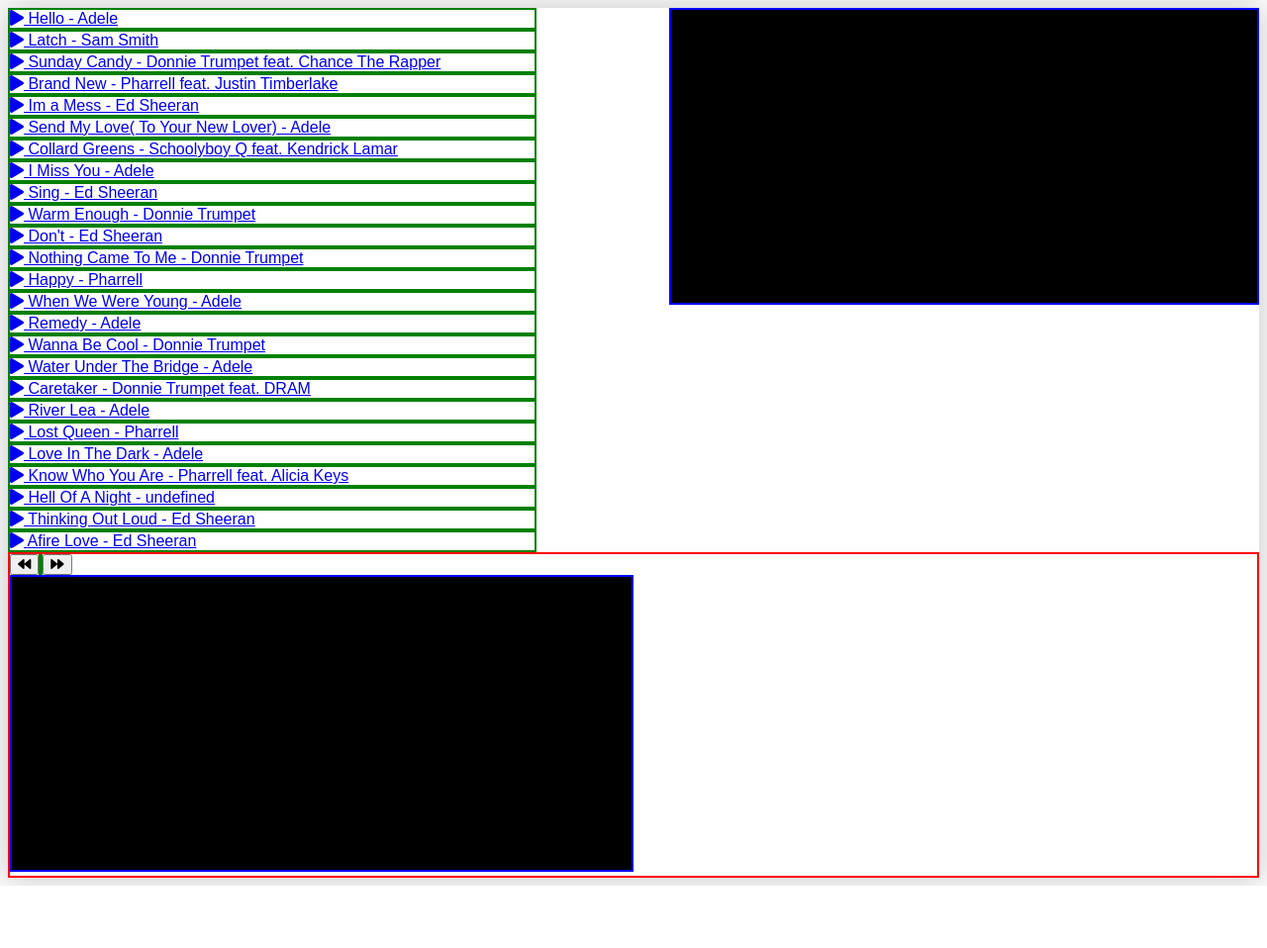
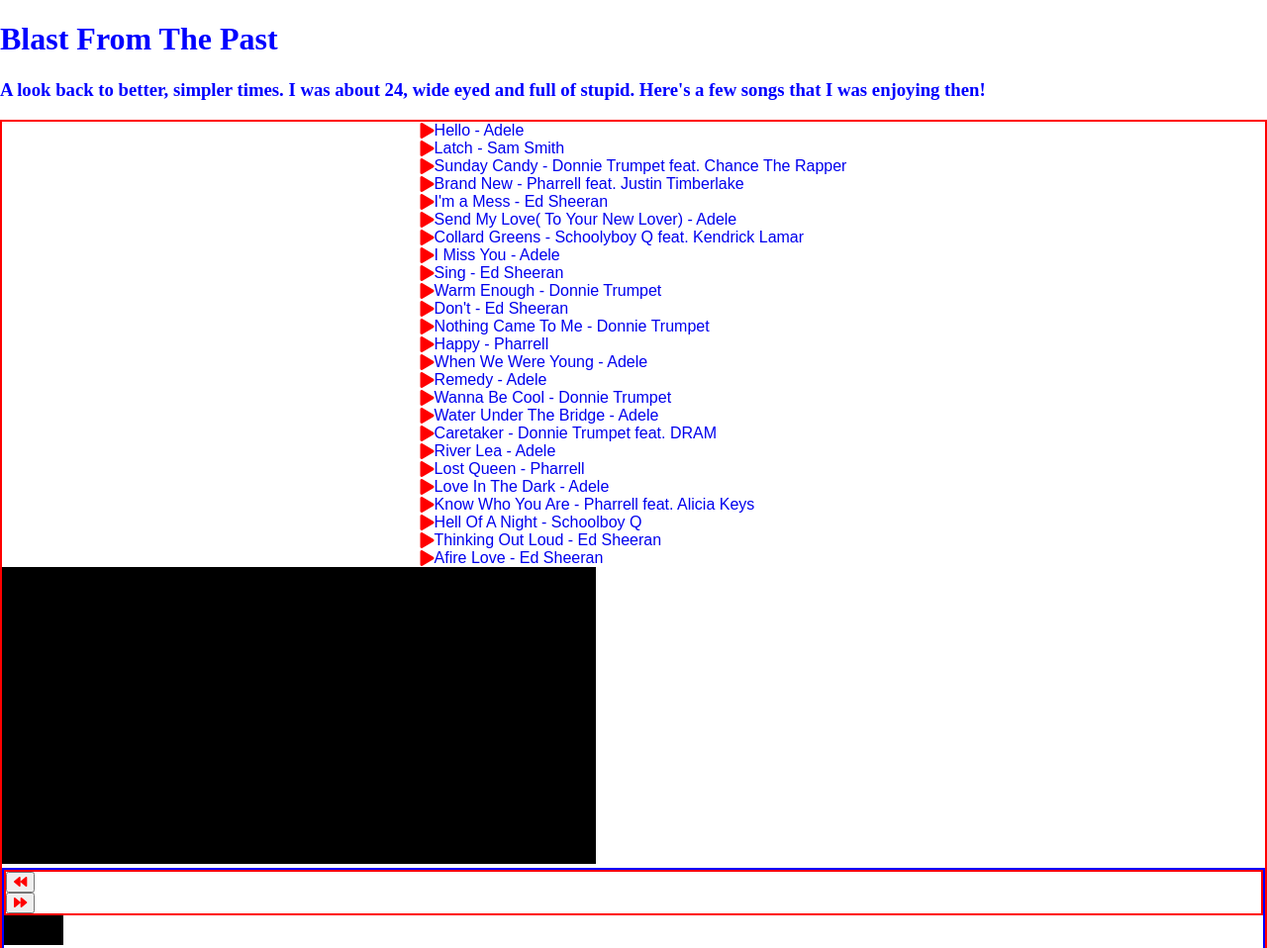
Before and after one commit to jTCode2408/js-audio-player, a website with bundled scripts: page index.html in a window 1280 px wide. Shown: the top 958 px of the page at 99% size. Before the commit the page ends 895 px from the top, so only its background shows below. Built offline with nearby package versions, Linux system fonts and the light colour scheme.

Commit message:
stylin start

```diff
--- a/Player.js
+++ b/Player.js
@@ -64,7 +64,7 @@
 
             const playElm =document.createElement('button');
             playElm.classList.add('play');
-            playElm.innerHTML= '<i class= "fa fa-play"></i>';
+            playElm.innerHTML= '<i class="fa fa-play"></i>';
 
             this.visualiserElm=document.createElement('canvas');
 
@@ -74,9 +74,9 @@
             containerElm.appendChild(this.audioElm);
             containerElm.appendChild(this.playlistElm);
             containerElm.appendChild(this.visualiserElm);
+            containerElm.appendChild(progressBarElm);
+            this.playerElm.appendChild(containerElm);
 
-            this.playerElm.appendChild(containerElm);
-            this.playerElm.appendChild(progressBarElm);
 
             this.createPlaylistElm(this.playlistElm);
             this.createProgressBarElm(progressBarElm);
@@ -176,7 +176,7 @@
                 const audioItem=document.createElement('a');
                 //each item gets url & name props & event listener
                 audioItem.href=audio.url;
-                audioItem.innerHTML= `<i class= "fa fa-play"></i>    ${audio.name} - ${audio.artist}`;
+                audioItem.innerHTML= `<i class="fa fa-play"></i>   ${audio.name} - ${audio.artist}`;
                 this.setEventListener(audioItem);
                 playlistElm.appendChild(audioItem);
                 return audioItem
@@ -216,15 +216,15 @@
 
 
         setPauseIcon(elem){
-            const icon=elem.querySelector('i');
-            icon.classList.add('fa-puase');
-            icon.classList.remove('fa-play');
+            const icon=elem.querySelector("i");
+            icon.classList.add("fa-puase");
+            icon.classList.remove("fa-play");
             }
 
         setPlayIcon(elem){
-            const icon=elem.querySelector('i');
-            icon.classList.remove('fa-pause');
-            icon.classList.add('fa-play');
+            const icon=elem.querySelector("i");
+            icon.classList.remove("fa-pause");
+            icon.classList.add("fa-play");
 
 
             }
--- a/app.js
+++ b/app.js
@@ -5,7 +5,7 @@
    {url: 'songs/12 Latch (Acoustic).mp3', name: 'Latch', artist: 'Sam Smith'},
    {url: 'songs/15 Sunday Candy.mp3', name: 'Sunday Candy', artist: 'Donnie Trumpet feat. Chance The Rapper'},
    {url: 'songs/02 Brand New (Duet with Justin Timbe.mp3', name: 'Brand New', artist: 'Pharrell feat. Justin Timberlake'},
-   {url: 'songs/02 Im a Mess.mp3', name: 'Im a Mess', artist: 'Ed Sheeran'},
+   {url: 'songs/02 I\'m a Mess.mp3', name: 'I\'m a Mess', artist: 'Ed Sheeran'},
    {url: 'songs/02 Send My Love (To Your New Lover).mp3', name: 'Send My Love( To Your New Lover)', artist: 'Adele'},
    {url: 'songs/03 Collard Greens (feat. Kendrick La.mp3', name: 'Collard Greens', artist: 'Schoolyboy Q feat. Kendrick Lamar'},
    {url: 'songs/03 I Miss You.mp3', name: 'I Miss You', artist:'Adele'},
@@ -23,7 +23,7 @@
    {url: 'songs/08 Lost Queen.mp3', name: 'Lost Queen', artist: 'Pharrell'},
    {url: 'songs/08 Love in the Dark.mp3', name: 'Love In The Dark', artist: 'Adele'},
    {url: 'songs/09 Know Who You Are (Duet with Alici.mp3', name: 'Know Who You Are', artist:'Pharrell feat. Alicia Keys'},
-   {url: 'songs/10 Hell of a Night.mp3', name: 'Hell Of A Night'},
+   {url: 'songs/10 Hell of a Night.mp3', name: 'Hell Of A Night', artist: 'Schoolboy Q'},
    {url: 'songs/11 Thinking Out Loud.mp3', name: 'Thinking Out Loud', artist:'Ed Sheeran'},
    {url: 'songs/12 Afire Love.mp3', name :'Afire Love', artist: 'Ed Sheeran'},
 
--- a/index.html
+++ b/index.html
@@ -7,6 +7,9 @@
     <link rel="stylesheet" href="style.css">
 </head>
 <body>
+    <header> <h1>Blast From The Past </h1>
+    <h3>A look back to better, simpler times. I was about 24, wide eyed and full of stupid. Here's a few songs that I was enjoying then!</h3>
+</header>
     <div class="audioPlayer"></div>
     <script src="app.js" type="module"></script>
 
--- a/style.css
+++ b/style.css
@@ -5,61 +5,75 @@
 }
 body{
     color: blue;
-
     max-width: 100%;
+    /* border:2px solid orange; */
+    margin: 0 auto;
 }
 
 
 
 .audioPlayer {
-    box-shadow: 0 0 32px 4px rgba(0,0,0,0.2);
+       /* entire player components */
     font-family: 'Source Sans Pro', sans-serif;
-    width: 100%;
-    display: flex;
-    justify-content: space-around;
-    flex-direction: column;
+
+
+
 }
 canvas {
 
-        width: 50%;
-        border:2px solid blue;
         height: 300px;
         background-color: black;
     }
 
 .playlist{
-
+    /* songs list*/
     display:flex;
-    flex-direction: column;
     justify-content: space-around;
     align-content: center;
-    width: 100%;
+    flex-wrap: wrap;
+    flex-direction: column;
+
 }
 
 a{
-    border:2px solid green;
 
-    width:80%;
+   /* padding: .75rem 2.5rem;*/
+    display: flex;
+    align-items: center;
+    text-decoration: none;
 }
 
 .play{
-    margin:3%;
-    border:2px solid green;
+
+
 }
 
 .container{
-    display: flex;
+
+    border: 2px solid red;
+
 }
 
 .progressBar{
     background-color: white;
-    width: 100%;
-    border:2px solid red;
+    height: 100px;
+    border: 2px solid blue;
 }
+.progressBar canvas{
+    height: 30px;
 
+}
 
 .timer{
     color:black;
-    border: 2px solid green;
+
 
 }
+
+i {
+    color:red;
+    /*
+    font-size: .75rem;
+    margin-right: .5rem;
+    */
+}
```
